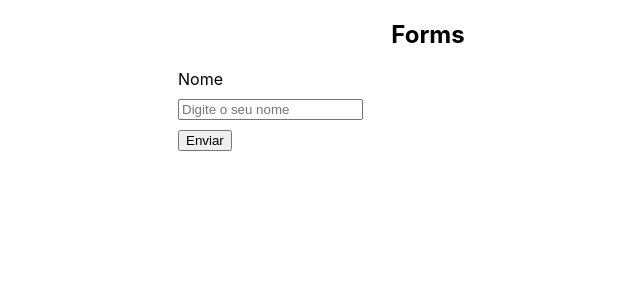
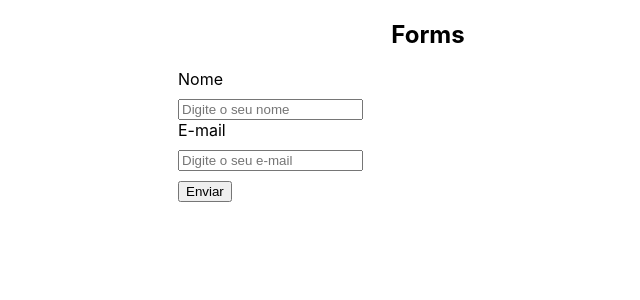
Before and after one commit to gillsonpassos/React, a React (Create React App) app in the folder Avançando-em-React/5_form_em_react/: page / in a window 1280 px wide. Shown: the top 300 px of the page, without its empty margins (212-852 px from the left). Built offline with nearby package versions, Linux system fonts and the light colour scheme.

Commit message:
label envolvendo o input

```diff
--- a/Avançando-em-React/5_form_em_react/src/components/Myform.js
+++ b/Avançando-em-React/5_form_em_react/src/components/Myform.js
@@ -9,6 +9,11 @@ const Myform = () => {
           <label htmlFor="name">Nome</label>
           <input type="text" name="name" placeholder="Digite o seu nome" />
         </div>
+        {/* 2 - Label envolvendo input */}
+        <label>
+          <span>E-mail</span>
+          <input type="email" name="email" placeholder="Digite o seu e-mail" />
+        </label>
         <input type="submit" value="Enviar" />
       </form>
     </div>
```
